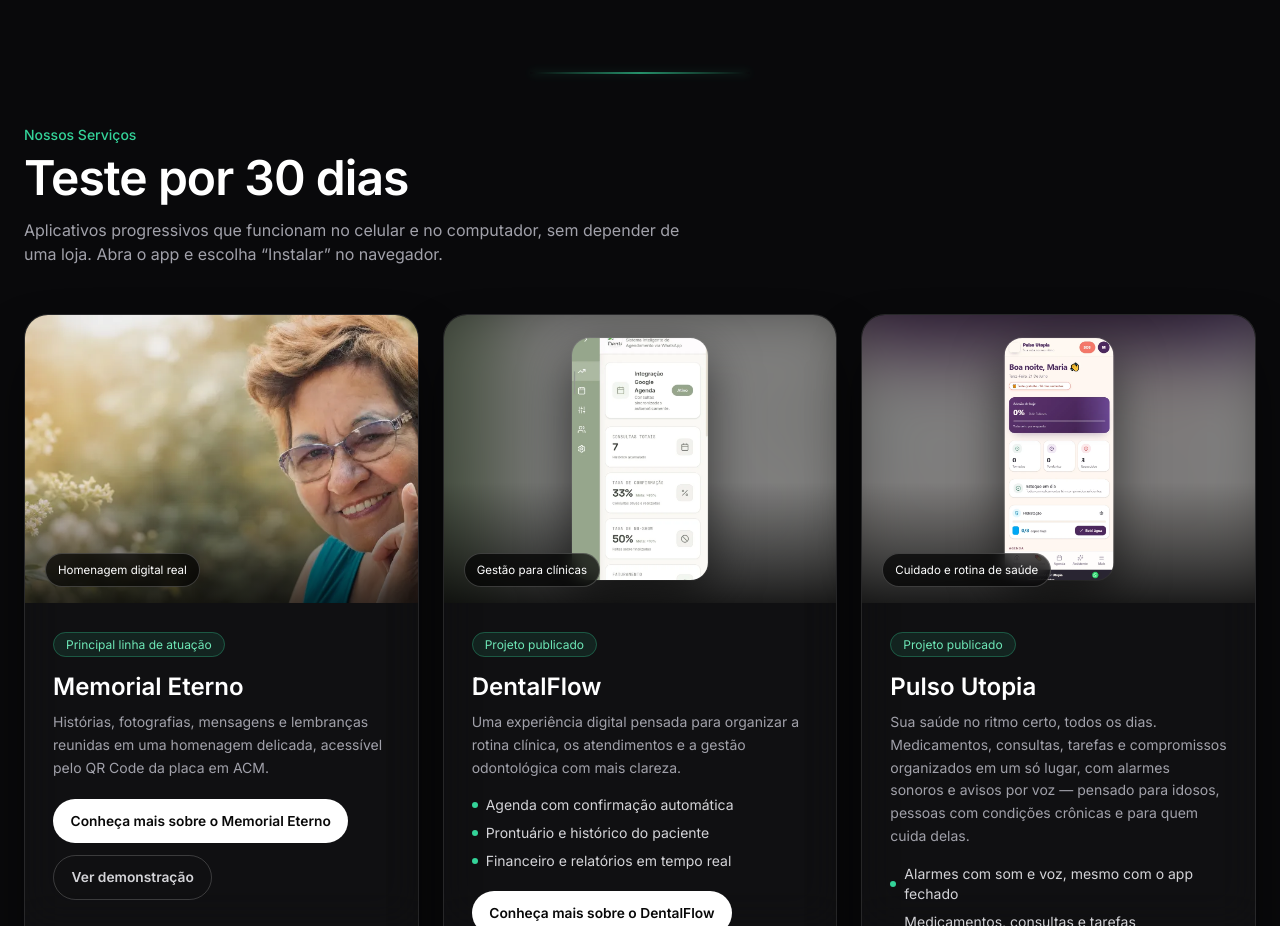
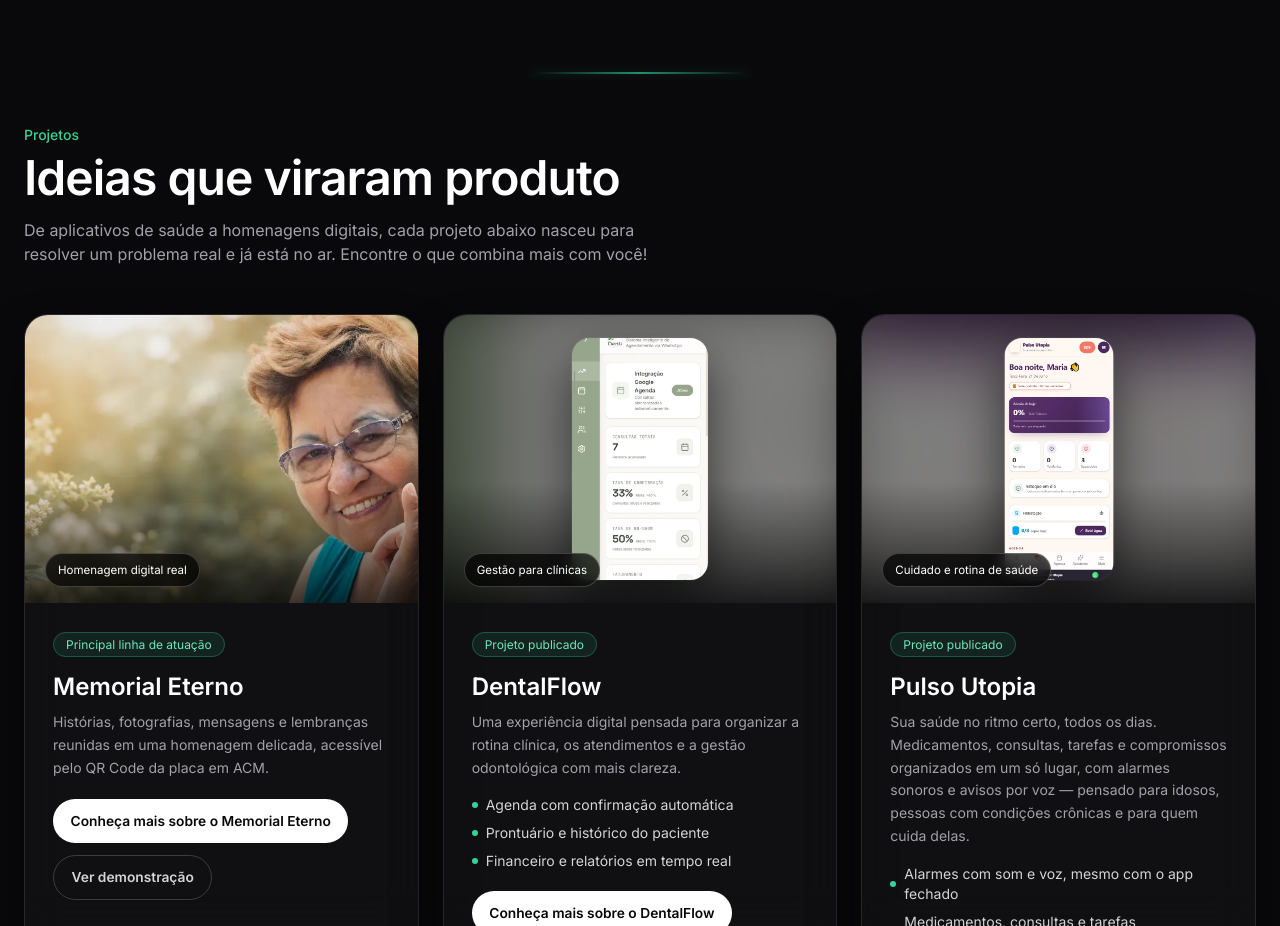
Before and after one commit to DianaBVieira/utopiadesenvolvimentos, a website: page index.html in a window 1280 px wide. Shown: the part 3320-4246 px from the top of the page. Drawn offline with Linux system fonts and the light colour scheme.

Commit message:
Ajusta titulo e texto da secao Projetos na home
Co-Authored-By: Claude Sonnet 5 <noreply@anthropic.com>

```diff
--- a/index.html
+++ b/index.html
@@ -543,9 +543,9 @@
   <section id="projetos" class="relative z-20 max-w-7xl mx-auto px-6 py-24">
     <div class="section-divider" aria-hidden="true"></div>
     <div class="max-w-2xl mb-12">
-      <span class="text-accent text-sm font-medium">Nossos Serviços</span>
-      <h2 class="font-heading text-4xl md:text-5xl font-semibold tracking-[-0.02em] mt-2">Teste por 30 dias</h2>
-      <p class="text-secondary mt-4">Aplicativos progressivos que funcionam no celular e no computador, sem depender de uma loja. Abra o app e escolha “Instalar” no navegador.</p>
+      <span class="text-accent text-sm font-medium">Projetos</span>
+      <h2 class="font-heading text-4xl md:text-5xl font-semibold tracking-[-0.02em] mt-2">Ideias que viraram produto</h2>
+      <p class="text-secondary mt-4">De aplicativos de saúde a homenagens digitais, cada projeto abaixo nasceu para resolver um problema real e já está no ar. Encontre o que combina mais com você!</p>
     </div>
     <div class="grid grid-cols-1 md:grid-cols-2 xl:grid-cols-3 gap-6">
       <article class="project-card glass-card overflow-hidden">
```
